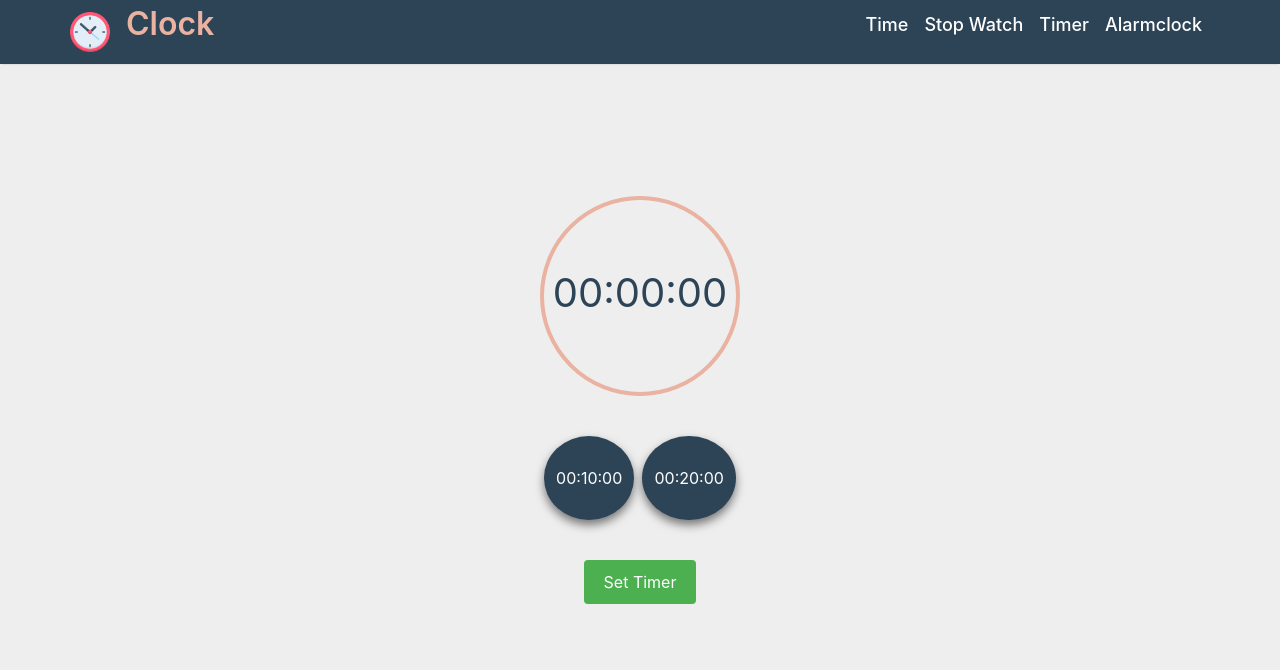
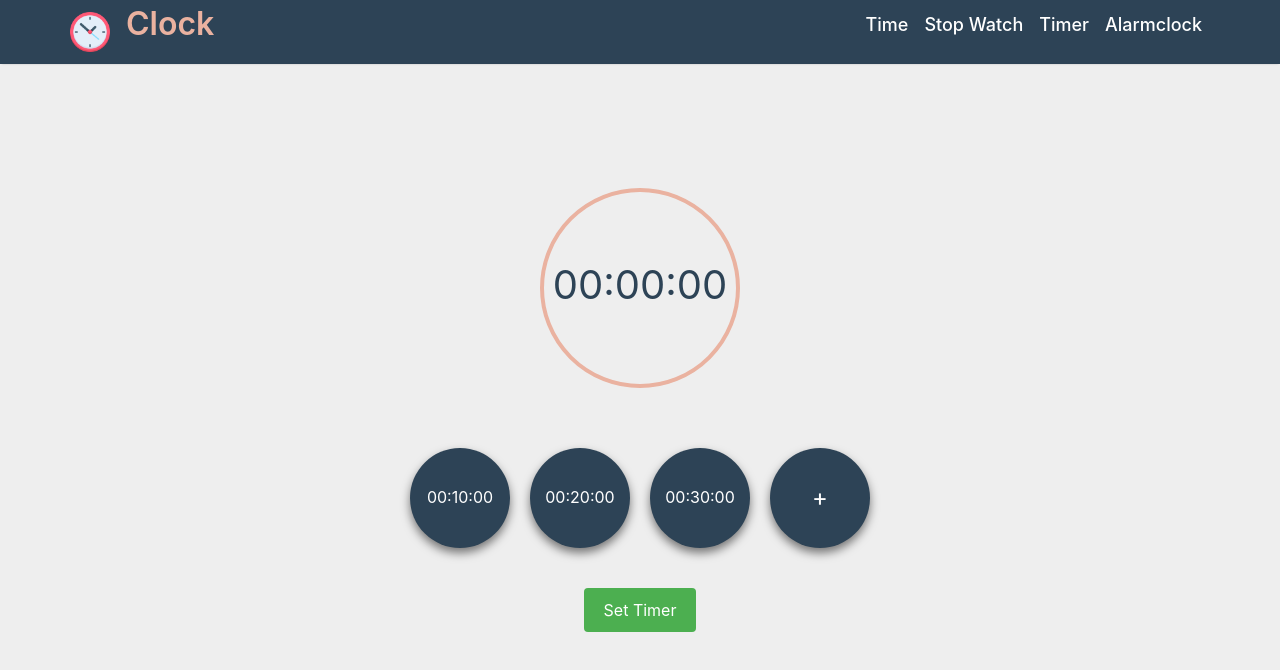
Before and after one commit to subayeel/clock, a React (Create React App) app: page /timer in a window 1280 px wide. Shown: the top 670 px of the page. Built offline with nearby package versions, Linux system fonts and the light colour scheme.

Commit message:
preset functionality added

```diff
--- a/src/Components/Timer.jsx
+++ b/src/Components/Timer.jsx
@@ -1,4 +1,4 @@
-import React, { useState, useRef } from "react";
+import React, { useState, useRef, useCallback } from "react";
 import "../styles/Timer.css";
 import Modal from "react-modal";
 import tenBeepSound from "../Assets/audio/tenSecBeep.mp3";
@@ -9,10 +9,11 @@ import "react-circular-progressbar/dist/styles.css";
 
 const Timer = () => {
   const [isOpen, setIsOpen] = useState(false);
+  const [modalContext, setModalContext] = useState(null);
   const [hours, setHours] = useState("00");
   const [minutes, setMinutes] = useState("00");
   const [seconds, setSeconds] = useState("00");
-  const [title, setTitle] = useState("");
+  // const [title, setTitle] = useState("");
   const [timerActive, setTimerActive] = useState(false);
   const [submitted, setSubmitted] = useState(false);
   const [totalSeconds, setTotalSeconds] = useState("");
@@ -22,14 +23,50 @@ const Timer = () => {
   const threeBeep = new Audio(threeBeepSound);
   const buzzer = new Audio(buzzerSound);
   const progressRef = useRef(100);
+  const [presetTimers, setPresetTimers] = useState([
+    {
+      id: 1,
+      presetHours: "0",
+      presetMinutes: "10",
+      presetSeconds: "0",
+      totalSeconds: "600",
+    },
+    {
+      id: 2,
+      presetHours: "0",
+      presetMinutes: "20",
+      presetSeconds: "0",
+      totalSeconds: "1200",
+    },
+    {
+      id: 3,
+      presetHours: "0",
+      presetMinutes: "30",
+      presetSeconds: "0",
+      totalSeconds: "1800",
+    },
+  ]);
   //   let currentTimer = "00:00:00";
 
-  const handleOpenModal = () => {
+  const handleOpenModal = useCallback((context) => {
+    setModalContext(context);
     setIsOpen(true);
+  }, []);
+
+  const handleCloseModal = () => {
+    setModalContext(null);
+    setIsOpen(false);
   };
 
-  const handleCloseModal = () => {
-    setIsOpen(false);
+  const addPresetTimers = (hours, minutes, seconds, totalSeconds) => {
+    const newPresetTimer = {
+      id: presetTimers.length + 1,
+      presetHours: hours,
+      presetMinutes: minutes,
+      presetSeconds: seconds,
+      totalSeconds: totalSeconds,
+    };
+    setPresetTimers((prevTimers) => [...prevTimers, newPresetTimer]);
   };
 
   const resetTimer = (event) => {
@@ -42,11 +79,21 @@ const Timer = () => {
 
   const handleTimer = (event) => {
     event.preventDefault();
+    const settingSeconds = handleTotalSeconds(hours, minutes, seconds);
+    if (modalContext === "settimer") {
+      setSubmitted(true);
+      handleCloseModal();
+    } else if (modalContext === "setpreset") {
+      addPresetTimers(hours, minutes, seconds, settingSeconds);
+    }
+    handleCloseModal();
+  };
+
+  const handleTotalSeconds = (hours, minutes, seconds) => {
     setTotalSeconds(
       parseInt(hours) * 3600 + parseInt(minutes) * 60 + parseInt(seconds)
     );
-    setSubmitted(true);
-    handleCloseModal();
+    return parseInt(hours) * 3600 + parseInt(minutes) * 60 + parseInt(seconds);
   };
 
   const handleSubmit = (event) => {
@@ -72,6 +119,7 @@ const Timer = () => {
         if (newTime <= 0) {
           clearInterval(interval);
           setTimerActive(false);
+          setSelectedOption("");
           tenBeep.pause();
           tenBeep.currentTime = 0;
           buzzer.play();
@@ -101,16 +149,15 @@ const Timer = () => {
       .padStart(2, "0")}:${seconds.toString().padStart(2, "0")}`;
   };
 
-  const handleOptionChange = (event) => {
-    const selectedValue = event.target.value;
+  const handleOptionChange = (presetTimer) => {
+    const selectedValue = presetTimer.id;
     if (selectedOption === selectedValue) {
       setSelectedOption("");
       setTotalSeconds(0);
       setSubmitted(false);
-      console.log("entered");
     } else {
       setSelectedOption(selectedValue);
-      setTotalSeconds(parseInt(selectedValue) * 60);
+      setTotalSeconds(parseInt(presetTimer.totalSeconds));
       setSubmitted(true);
     }
   };
@@ -118,8 +165,9 @@ const Timer = () => {
   return (
     <>
       <div className="main-timer-container">
-        {submitted && <p className="timer-title">{title}</p>}
-        {submitted ? (
+        {/* {submitted && <p className="timer-title">{title}</p>} */}
+        <div className="progress-bar">
+          {(submitted) ? (
             <div className="progress-bar-container">
               {/* <p className="timer">{formatTime(totalSeconds)}</p> */}
               <CircularProgressbar
@@ -128,7 +176,7 @@ const Timer = () => {
                 strokeWidth={2}
                 styles={{
                   path: {
-                  stroke: (totalSeconds <= 3) ? "red" : "var(--darkBlue)",
+                    stroke: totalSeconds <= 3 ? "red" : "var(--darkBlue)",
                   },
                 }}
               />
@@ -137,50 +185,48 @@ const Timer = () => {
             <div className="progress-bar-container">
               {/* <p className="timer">{`00:00:00`}</p> */}
               <CircularProgressbar
-              value={totalSeconds}
+                value={0}
                 text={`00:00:00`}
                 strokeWidth={2}
               />
             </div>
           )}
+        </div>
         <div className="preset">
-          {/* <div onClick={(event) => handlePresetTimer(event)} value='00:10:00' className={`preset-ten ${timerActive ? 'active' : ''}`}>00:10:00</div>
-          <div className={`preset-twenty ${timerActive ? 'active' : ''}`}>00:20:00</div> */}
-
-          <div>
+          {presetTimers.map((presetTimer) => (
+            <>
+              <label
+                htmlFor={`preset-${presetTimer.id}`}
+                className={`preset-label ${
+                  selectedOption === presetTimer.id && submitted ? "active" : ""
+                }`}
+                key={presetTimer.id}
+              >
                 <input
                   type="checkbox"
-              id="preset-ten"
-              value="10"
-              checked={selectedOption === "10"}
-              onChange={handleOptionChange}
+                  id={`preset-${presetTimer.id}`}
+                  value={presetTimer.totalSeconds}
+                  checked={selectedOption === presetTimer.id}
+                  onChange={() => handleOptionChange(presetTimer)}
                   hidden
                 />
-            <label
-              className={`${selectedOption === "10" ? "active" : ""}`}
-              htmlFor="preset-ten"
+                {/* <label htmlFor={`preset-${presetTimer.id}`}>
+                  {formatTime(presetTimer.totalSeconds)}
+                </label> */}
+                {formatTime(presetTimer.totalSeconds)}
+              </label>
+            </>
+          ))}
+          <div
+            onClick={() => handleOpenModal("setpreset")}
+            className="add-container"
           >
-              00:10:00
-            </label>
-          </div>
-          <div>
-            <input
-              type="checkbox"
-              id="preset-twenty"
-              value="20"
-              checked={selectedOption === "20"}
-              onChange={handleOptionChange}
-              hidden
-            />
-            <label
-              className={`${selectedOption === "20" ? "active" : ""}`}
-              htmlFor="preset-twenty"
-            >
-              00:20:00
-            </label>
+            <div className="add-btn">
+              <span>&#43;</span>
             </div>
           </div>
-        <div>
+        </div>
+        <div className="timer-buttons">
           {submitted ? (
             <>
               <div className="btn-container">
@@ -199,7 +245,10 @@ const Timer = () => {
           ) : (
             <>
               <div className="btn-container">
-                <button className="timer-btn" onClick={handleOpenModal}>
+                <button
+                  className="timer-btn"
+                  onClick={() => handleOpenModal("settimer")}
+                >
                   Set Timer
                 </button>
               </div>
@@ -220,7 +269,7 @@ const Timer = () => {
           </span>
         </div>
         <form className="modal-form" onSubmit={handleTimer}>
-          <label>
+          {/* <label>
             Title: <br />
             <input
               type="text"
@@ -229,7 +278,7 @@ const Timer = () => {
               onChange={(event) => setTitle(event.target.value)}
             />
           </label>
-          <br />
+          <br /> */}
           <div className="time-input">
             <label>
               Hours:
--- a/src/styles/Timer.css
+++ b/src/styles/Timer.css
@@ -44,20 +44,46 @@
 .preset {
   display: flex;
   justify-content: space-around;
+  align-items: center;
+  gap: 20px;
+
 }
 
-.preset div label {
+.progress-bar{
+  display: flex;
+  justify-content: center;
+  align-items: center;
+}
+
+.preset > label, .preset > div{
   border-radius: 50%;
-  padding: 30px 12px;
-  cursor: pointer;
+  text-align: center;
+  position: relative;
+  padding: 37px 12px;
   background-color: var(--darkBlue);
   color: #fff;
   box-shadow: 0px 5px 10px 0px rgba(0, 0, 0, 0.5);
+  width: 100px;
+  height: 100px;
+  cursor: pointer;
+  transition: all 0.2s ease-in-out;
+}
+
+.preset > label:hover, .preset > div:hover{
+  opacity: 0.8;
+}
+
+.preset .add-container .add-btn span{
+  position: absolute;
+  top: 50%;
+  left: 50%;
+  transform: translate(-50%, -50%);
+  font-size: 24px;
 }
 
 .preset .active {
   border: 2px solid var(--darkBlue);
-  background-color: transparent;
+  background-color: #eee;
   color: #000;
   box-shadow: none;
 }
@@ -123,16 +149,13 @@ select {
   font-size: 18px;
   font-weight: bold;
   margin-bottom: 10px;
-  border: 1px solid red;
 }
 
 .modal-header h2 {
-  border: 1px solid red;
   margin-top: 0;
 }
 
 .modal-header span {
-  border: 1px solid red;
   margin-top: 0;
 }
 
```
Lines whose indentation alone changed are shown as unchanged.
